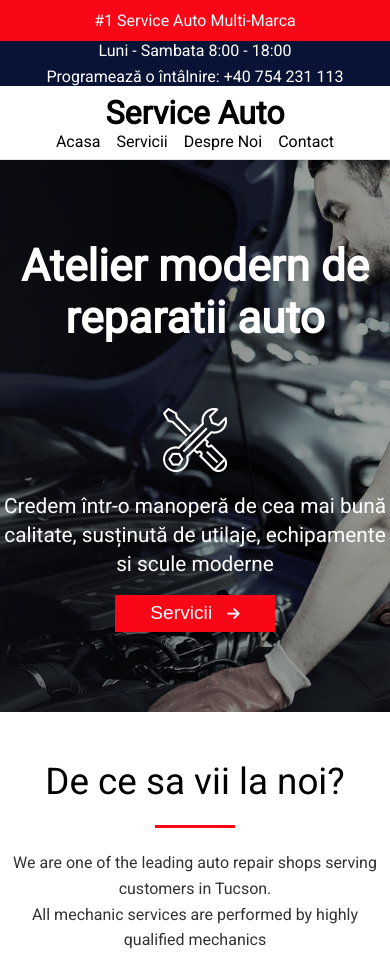
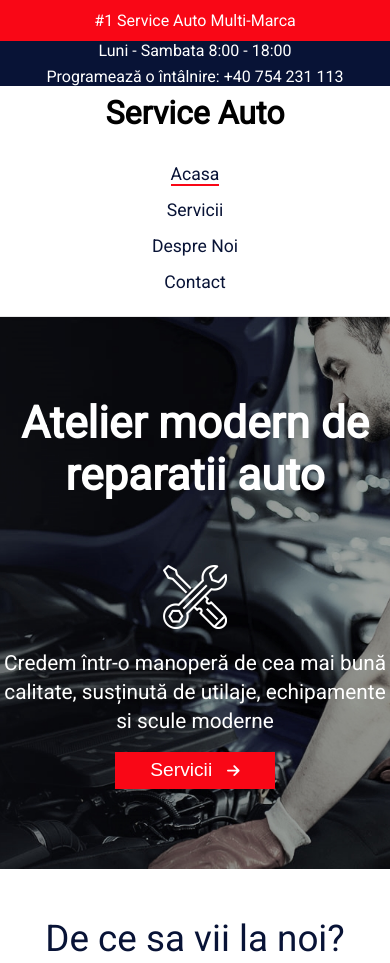
Before and after one commit to Cosmin2410/Car-Service-Project, a plain HTML site: page index.html in a window 390 px wide. Shown: the top 963 px of the page. Drawn offline with Linux system fonts and the light colour scheme.

Commit message:
navigation changes

```diff
--- a/index.html
+++ b/index.html
@@ -10,7 +10,6 @@
     <title>Service Auto</title>
 </head>
 <body>
-    <header>
         <div class="small-header">
             <div class="header-row-one">
              <p>#1 Service Auto Multi-Marca</p>
@@ -22,15 +21,15 @@
         </div>
 
 
-    <div class="header">
+    <nav class="header">
         <h1 class="logo">Service Auto</h1>
-            <ul>
-                <li><a href="index.html">Acasa</a></li>
-                <li><a href="services.html">Servicii</a></li>
-                <li><a href="aboutus.html">Despre Noi</a></li>
-                <li><a href="contact.html">Contact</a></li>
-            </ul>
-    </div>
+         <ul>
+          <li><a class="link-border" href="index.html">Acasa</a></li>
+          <li><a href="services.html">Servicii</a></li>
+          <li><a href="aboutus.html">Despre Noi</a></li>
+          <li><a href="contact.html">Contact</a></li>
+         </ul>
+    </nav>
 </header>
 
  <div class="main-page">
--- a/style.css
+++ b/style.css
@@ -76,15 +76,16 @@ body{
     display: flex;
     justify-content: flex-end;
     align-items: center;
-    color: black;
     background-color: white;
-    padding: 0.5rem 2rem;
+    padding: .5rem 2rem;
     width: auto;
     border-bottom: 1px solid rgba(0, 0, 0, 0.089);
+    font-size: 1.1rem;
 }
 
 .logo{
     margin-right: auto;
+    font-size: 2rem;
 }
 
 
@@ -98,17 +99,35 @@ body{
 }
 
 .header a{
-    color: black;
+    color: #081336;
     text-decoration: none;
+}
+
+.header a:hover{
+    border-bottom: 2px solid #F90716;
 }
 
 .header a:hover{
     color: #F90716;
 }
+
+
+.link-border{
+    border-bottom: 2px solid #F90716;
+}
+
+
 
 @media(max-width:55.37em){
     .header{
         flex-direction: column;
+    }
+
+    .header ul{
+        flex-direction: column;
+        text-align: center;
+        padding-top:2rem;
+        padding-bottom:1rem;
     }
 
     .logo{
@@ -187,6 +206,7 @@ body{
 
 .choose-us{
     padding: 3rem 0;
+    color: #081336;
 }
 
 
```
Also changed, not shown: aboutus.html (+1 -1 lines), contact.html (+1 -1 lines), services-card1.html (+1 -1 lines), services-card2.html (+1 -1 lines), services-card3.html (+1 -1 lines), services-card4.html (+1 -1 lines), services-card5.html (+1 -1 lines), services-card6.html (+1 -1 lines), services.html (+1 -1 lines).
